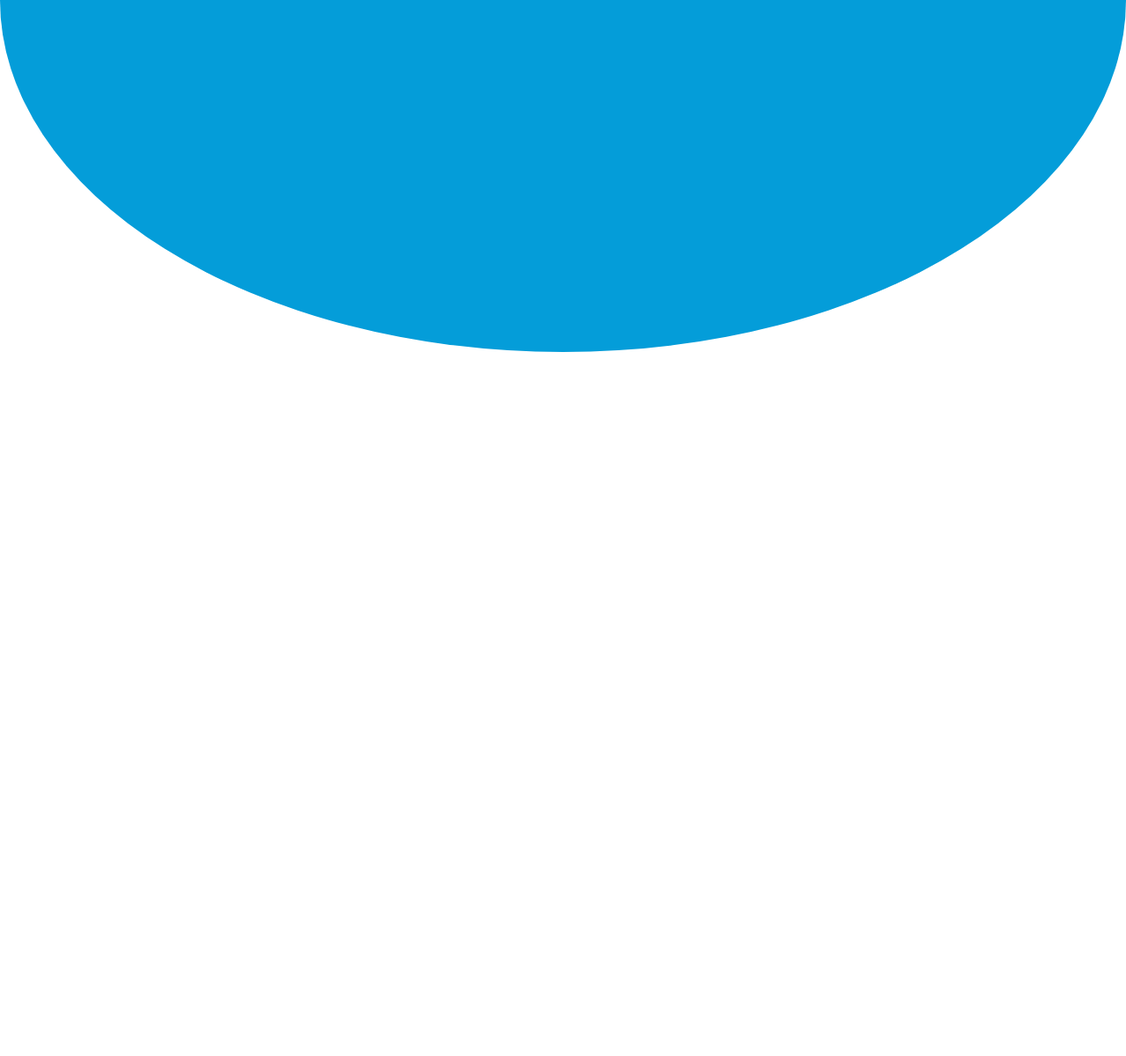
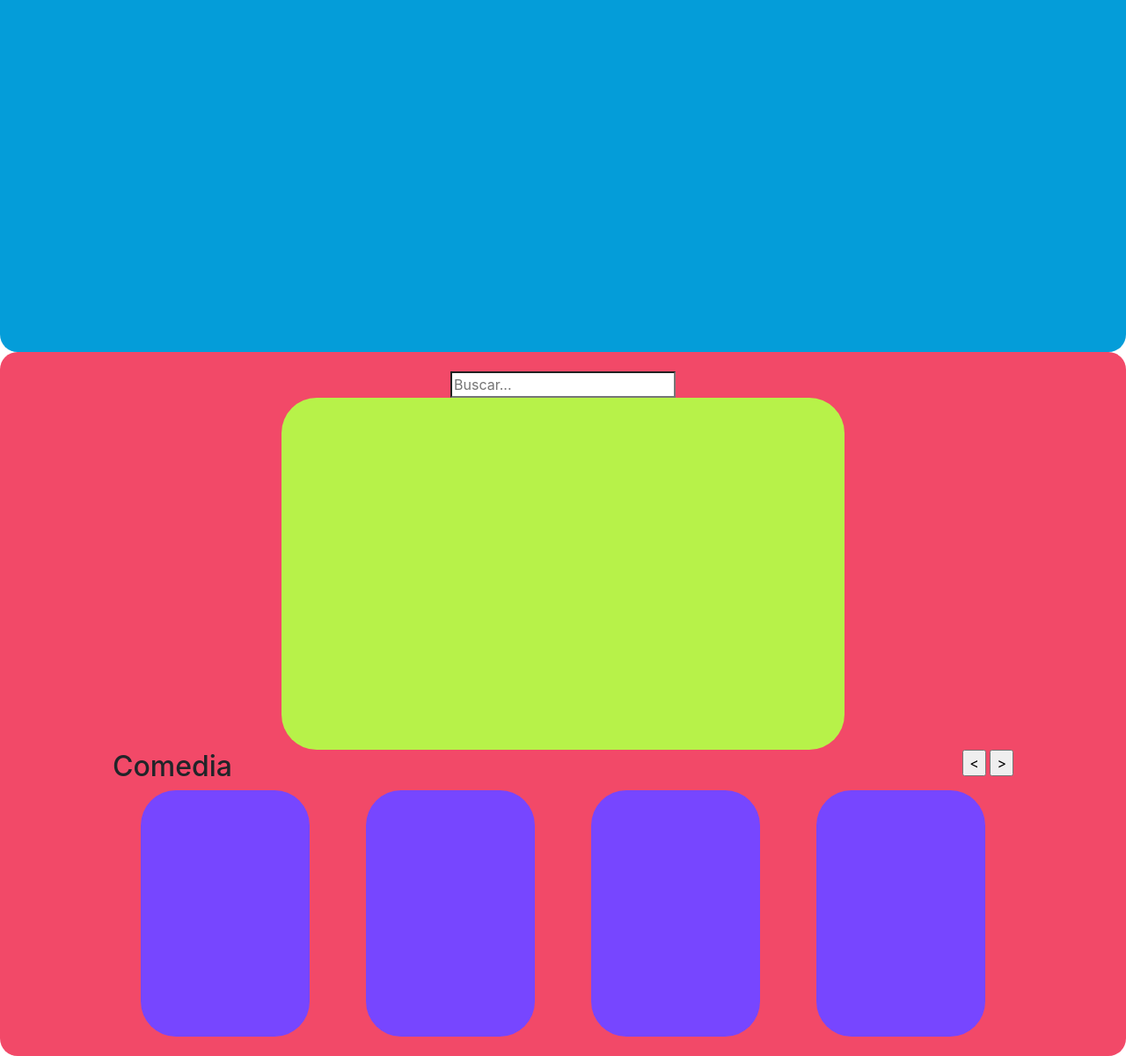
Before and after one commit to Santiago-Montero/peliculas, a website: page index.html in a window 1280 px wide. Shown: the part 400-1600 px from the top of the page at 88% size. Before the commit the page ends 800 px from the top, so only its background shows below. Drawn offline with nearby package versions, Linux system fonts and the light colour scheme.

Commit message:
maquetando

```diff
--- a/index.html
+++ b/index.html
@@ -27,6 +27,63 @@
             </div>
         </nav>
     </header>
+    <div class="main">
+        <div class="barraNavegacion">
+            <input type="search" placeholder="Buscar...">
+        </div>
+        <div class="cartelera">
+            <div class="caja">
+
+            </div>
+        </div>
+        <div class="categoria">
+            <div class="categoriaInfo">
+                <div class="categoriaTitulo">
+                <h2>Comedia</h2>
+                </div>
+                <div class="categoriaBotones">
+                    <input type="button" value ="<">
+                    <input type="button" value =">">
+                </div>
+            </div>
+
+            <div class="peliculas">
+                <div class="peliculasCaja">
+                    <div class="peliculasImg">
+
+                    </div>
+                    <div class="peliculasDescripcion">
+
+                    </div>
+                </div>
+                <div class="peliculasCaja">
+                    <div class="peliculasImg">
+
+                    </div>
+                    <div class="peliculasDescripcion">
+
+                    </div>
+                </div>
+                <div class="peliculasCaja">
+                    <div class="peliculasImg">
+
+                    </div>
+                    <div class="peliculasDescripcion">
+
+                    </div>
+                </div>
+                <div class="peliculasCaja">
+                    <div class="peliculasImg">
+
+                    </div>
+                    <div class="peliculasDescripcion">
+
+                    </div>
+                </div>
+            </div>
+        </div>
+
+    </div>
     <!-- Option 1: jQuery and Bootstrap Bundle (includes Popper) -->
     <script src="https://code.jquery.com/jquery-3.5.1.slim.min.js" integrity="sha384-DfXdz2htPH0lsSSs5nCTpuj/zy4C+OGpamoFVy38MVBnE+IbbVYUew+OrCXaRkfj" crossorigin="anonymous"></script>
     <script src="https://cdn.jsdelivr.net/npm/bootstrap@4.6.0/dist/js/bootstrap.bundle.min.js" integrity="sha384-Piv4xVNRyMGpqkS2by6br4gNJ7DXjqk09RmUpJ8jgGtD7zP9yug3goQfGII0yAns" crossorigin="anonymous"></script>
--- a/scss/estilo.scss
+++ b/scss/estilo.scss
@@ -3,5 +3,53 @@ header {
     width: 100vw;
     height: 100vh;
     background-color: #049dd9;
-    border-radius: 80%;
+    border-radius: 20px;
+    z-index: 1;
 }
+.main{
+    width: 100vw;
+    height: 100vh;
+    background-color: #F24968;
+    border-radius: 20px;
+    display: flex;
+    flex-flow: column wrap;
+    justify-content: center;
+    align-items: center;
+}
+.barraNavegacion{
+    display: flex;
+}
+.cartelera{
+    display: flex;
+    flex-flow: row wrap;
+    justify-content: center;
+    width: 80vw;
+}
+.caja{
+    width: 50vw;
+    height: 50vh;
+    background-color: #b7f249;
+    border-radius: 40px;
+}
+.categoria{
+    width: 80vw;
+    display: flex;
+    flex-flow: column wrap;
+}
+.categoriaInfo{
+    display: flex;
+    flex-flow: row wrap;
+    justify-content: space-between;
+}
+
+.peliculas{
+    display: flex;
+    flex-flow: row wrap;
+    justify-content: space-around;
+}
+.peliculasCaja{
+    width: 15vw;
+    height: 35vh;
+    background-color: #7746ff;
+    border-radius: 40px;
+}
```
Also changed, not shown: css/estilo.css.
